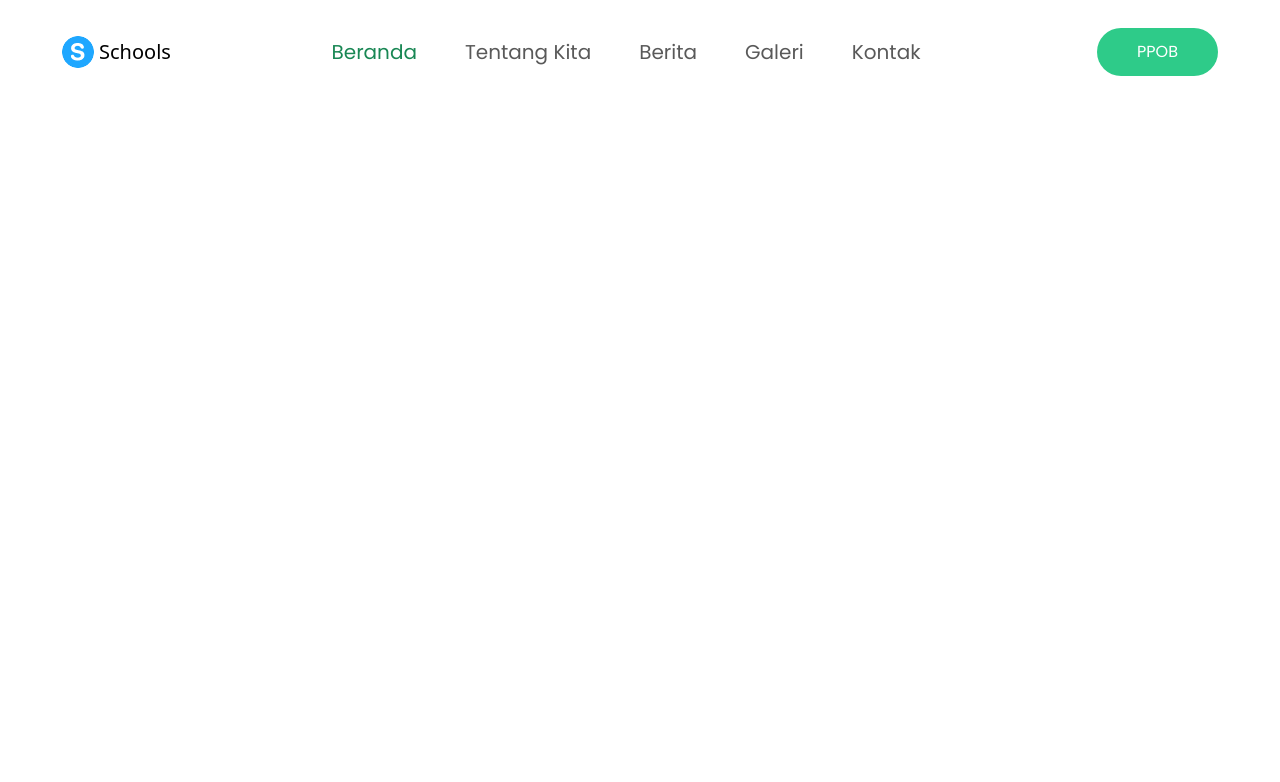
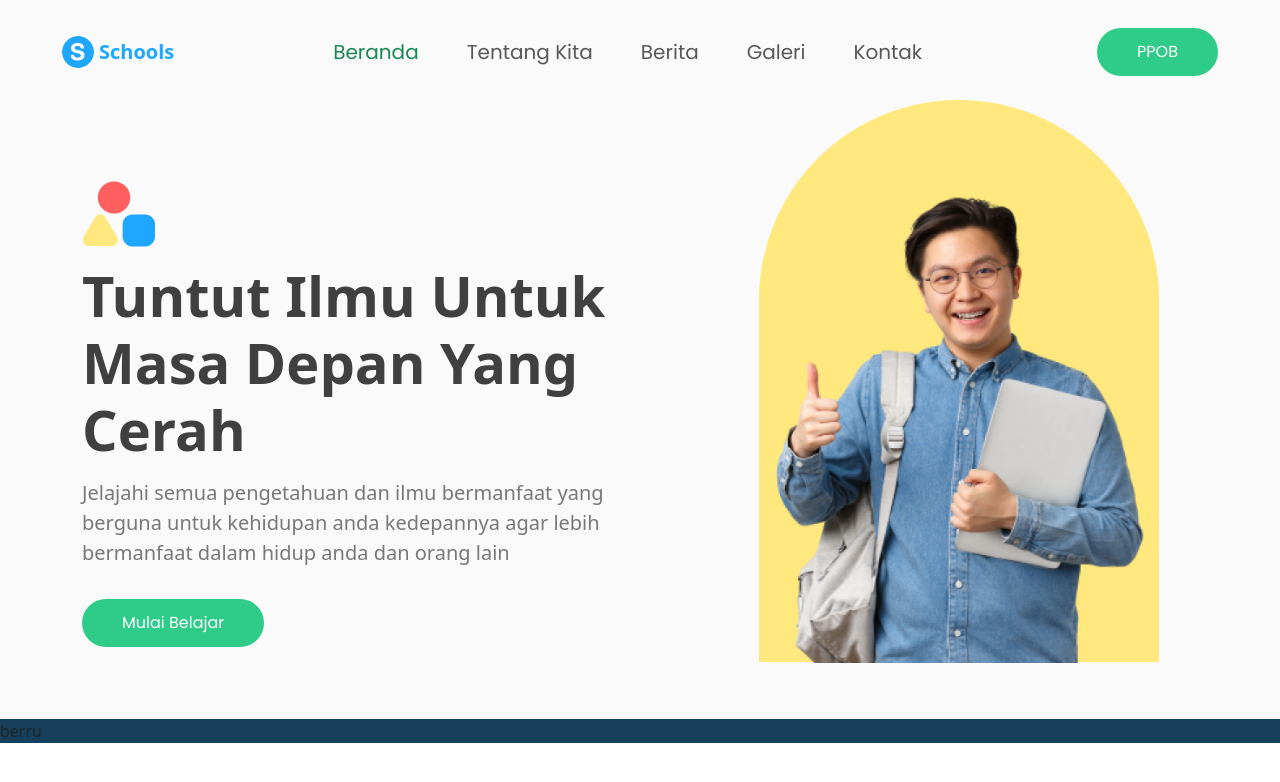
Before and after one commit to bellaef/Schools-Website, a plain HTML site: page beranda.html in a window 1280 px wide. Drawn offline with nearby package versions, Linux system fonts and the light colour scheme.

Commit message:
beranda "tuntutlah ilmu"

```diff
--- a/assets/css/style.css
+++ b/assets/css/style.css
@@ -1,18 +1,36 @@
+@import url("https://fonts.googleapis.com/css?family=Poppins");
 
+*{
+    margin: 0;
+    padding: 0;
+}
+
+body{
+    font-family: Poppins;
+    background: #FAFAFA;
+}
 
 /* NAVBAR*/
 .navbar{
     margin-top: 20px;
     margin-left: 50px;
     margin-right: 50px;
+    background: #FAFAFA;
+    border-radius: 10px;
 }
 
 .logo{
     margin-right: 5px;
 }
 
-.navbar-brand{
+.navbar .navbar-brand{
     color: #1FA7FF;
+    font-weight: bold;
+}
+
+.navbar .navbar-brand:hover{
+    color: #1b8bd6;
+    font-weight: bold;
 }
 
 .nav-item{
@@ -23,10 +41,19 @@
     position: relative;
 }
 
-.nav-item:hover .nav-link,
-.nav-item.active .nav-link{
+.nav-item:hover .nav-link{
     color: #2ECB89;
 }
+
+.nav-item .nav-link.active{
+    color: #2ECB89;
+}
+
+.nav-link:hover,
+.nav-link.active {
+  color: #2ECB89;
+}
+
 
 @media (min-width: 991px){
 .nav-item::before{
@@ -75,3 +102,84 @@
     box-shadow: none;
     outline: none;
 }
+
+/*Beranda*/
+.container-fluid{
+    background: #FAFAFA;
+}
+
+.container-fluid .content1{
+    background: #FAFAFA;
+    align-items: left;
+    justify-content: left;
+    margin-top: 25%;
+    margin-left: 70px;
+    text-align: left;
+}
+
+.elemen1{
+    margin-top: 0%;
+    margin-left: 15px;
+}
+
+.content1 h1{
+    margin-top: 15px;
+    color: #404040;
+    font-size: 56px;
+    font-weight: bold;
+}
+
+.content1 p{
+    margin-top: 15px;
+    margin-right: 120px;
+    color: #787878;
+    font-size: 20px;
+}
+
+.content1 a{
+    display: inline-block;
+    margin-top: 15px;
+    padding: 12px 40px;
+    font-size: 16px;
+    font-family: Poppins;
+    background-color: #2ECB89;
+    color: #ffffff;
+    text-decoration: none;
+    border-radius: 50px;
+    transition: background-color 0.3s ease; /* Menengahkan teks */
+}
+
+.content1 a:hover{
+    background-color:#2bbe81;
+}
+
+.image{
+    margin-top: 100px;
+    position: relative;
+}
+
+.gambar{
+    position: absolute;
+}
+
+.frame{
+    max-width: 400px;
+    top: 0;
+    left: 0;
+}
+
+.mas2{
+    max-width: 400px;
+    margin-top: 40px;
+    top: 0;
+    left: 0;
+}
+
+.space .container-fluid{
+    background: #FAFAFA;
+    height: 72px;
+}
+.content2 .container-fluid{
+    background: #153F5A;
+
+}
--- a/beranda.html
+++ b/beranda.html
@@ -10,15 +10,16 @@
     <link rel="shortcut icon" href="assets/img/logo.png" type="image/x-icon">
     <link href="https://cdn.jsdelivr.net/npm/bootstrap@5.3.3/dist/css/bootstrap.min.css"
     rel="stylesheet" integrity="sha384-QWTKZyjpPEjISv5WaRU9OFeRpok6YctnYmDr5pNlyT2bRjXh0JMhjY6hW+ALEwIH" crossorigin="anonymous">
-
 </head>
 <body>
-<div class="hero">
-<!---NAVBAR-->
+  <header>
+    <!-- NAVBAR -->
     <nav class="navbar navbar-expand-lg fixed-top">
       <div class="container-fluid">
         <img src="assets/img/logo.png" class="logo">
         <a class="navbar-brand me-auto" href="beranda.html">Schools</a>
+        <!-- Offcanvas untuk navbar -->
+        <!-- konten navbar -->
         <div class="offcanvas offcanvas-end" tabindex="-1" id="offcanvasNavbar" aria-labelledby="offcanvasNavbarLabel">
           <div class="offcanvas-header">
             <img src="assets/img/logo.png" class="logo">
@@ -45,14 +46,61 @@
             </ul>
           </div>
         </div>
+        <!-- Tombol untuk toggling offcanvas -->
         <a href="#" class="PPOB-button">PPOB</a>
         <button class="navbar-toggler" type="button" data-bs-toggle="offcanvas" data-bs-target="#offcanvasNavbar" aria-controls="offcanvasNavbar" aria-label="Toggle navigation">
           <span class="navbar-toggler-icon"></span>
         </button>
       </div>
     </nav>
-  <!--Navbar END-->
+    <!-- Navbar END -->
+  </header>
+
+  <main>
+  <!-- Konten utama -->
+  <!-- Tuntut Ilmu -->
+  <div class="container-fluid">
+    <div class="row">
+      <div class="col-7">
+        <div class="content1">
+          <div class="elemen">
+            <img src="assets/img/beranda/Ellipse 1.png" class="elemen1"><br>
+            <img src="assets/img/beranda/Polygon 1.png" class="elemen2">
+            <img src="assets/img/beranda/Rectangle 5.png" class="elemen3">
+          </div>
+          <h1>Tuntut Ilmu Untuk Masa Depan Yang Cerah</h1>
+          <p>Jelajahi semua pengetahuan dan ilmu bermanfaat yang berguna untuk kehidupan anda kedepannya agar lebih bermanfaat dalam hidup anda dan orang lain</p>
+          <a href="#">Mulai Belajar</a>
+        </div>
+      </div>
+      <div class="col-5">
+        <div class="image">
+          <img src="assets/img/beranda/Frame 1018.png" class="gambar frame">
+          <img src="assets/img/beranda/image 16.png" class="gambar mas2">
+        </div>
+      </div>
+    </div>
+  </div>
+
+  <!--space di bawah tombol mulai belajar-->
+  <div class="space">
+    <div class="container-fluid">
+    </div>
+  </div>
+    <!-- Keunggulan Sekolah -->
+    <div class="content2">
+    <div class="container-fluid">
+        <div class="row">
+          berru
+        </div>
+      </div>
+    </div>
+  </main>
+
+  <footer>
+    <!-- Konten footer -->
+  </footer>
+
   <script src="https://cdn.jsdelivr.net/npm/bootstrap@5.3.3/dist/js/bootstrap.bundle.min.js" integrity="sha384-YvpcrYf0tY3lHB60NNkmXc5s9fDVZLESaAA55NDzOxhy9GkcIdslK1eN7N6jIeHz" crossorigin="anonymous"></script>
-</div>
 </body>
 </html>
```
Also changed, not shown: index.html (added, +49 -0 lines), assets/img/beranda/Ellipse 1.png (added), assets/img/beranda/Frame 1018.png (added), assets/img/beranda/Polygon 1.png (added), assets/img/beranda/Rectangle 5.png (added), assets/img/beranda/image 16.png (added). Lines whose indentation alone changed are shown as unchanged.
